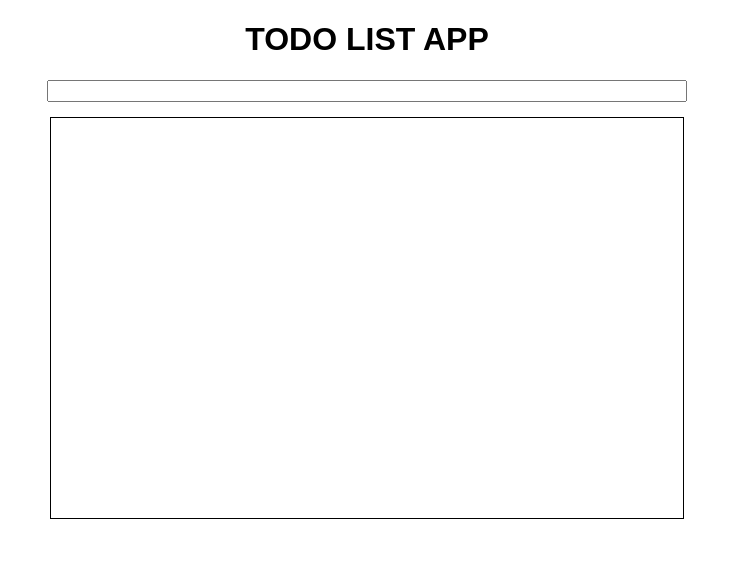
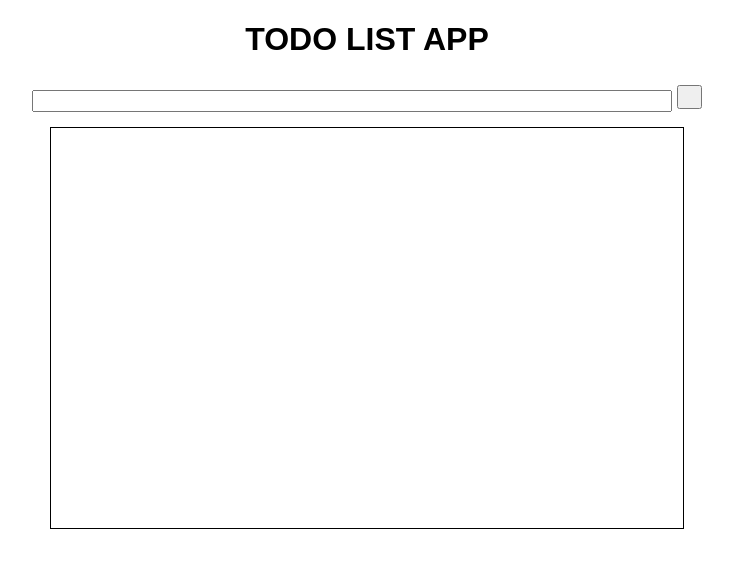
Before and after one commit to NielsLouwes/to-do-list-AND, a React (Create React App) app: page / in a window 1280 px wide. Shown: the top 568 px of the page, without its empty margins (273-1006 px from the left). Built offline with nearby package versions, Linux system fonts and the light colour scheme.

Commit message:
Added button

```diff
--- a/src/App.js
+++ b/src/App.js
@@ -16,11 +16,19 @@ const ToDoList = styled.div`
   margin-top: 15px;
 `;
 
+const Button = styled.button`
+  height: 3vh;
+  width: 2vw;
+  margin-left: 5px;
+  margin-top: 5px;
+`;
+
 export default function App() {
   return (
     <Styled className="App">
       <h1>TODO LIST APP</h1>
-      <InputElement></InputElement>
+      <InputElement />
+      <Button type="submit"></Button>
       <ToDoList></ToDoList>
     </Styled>
   );
```
